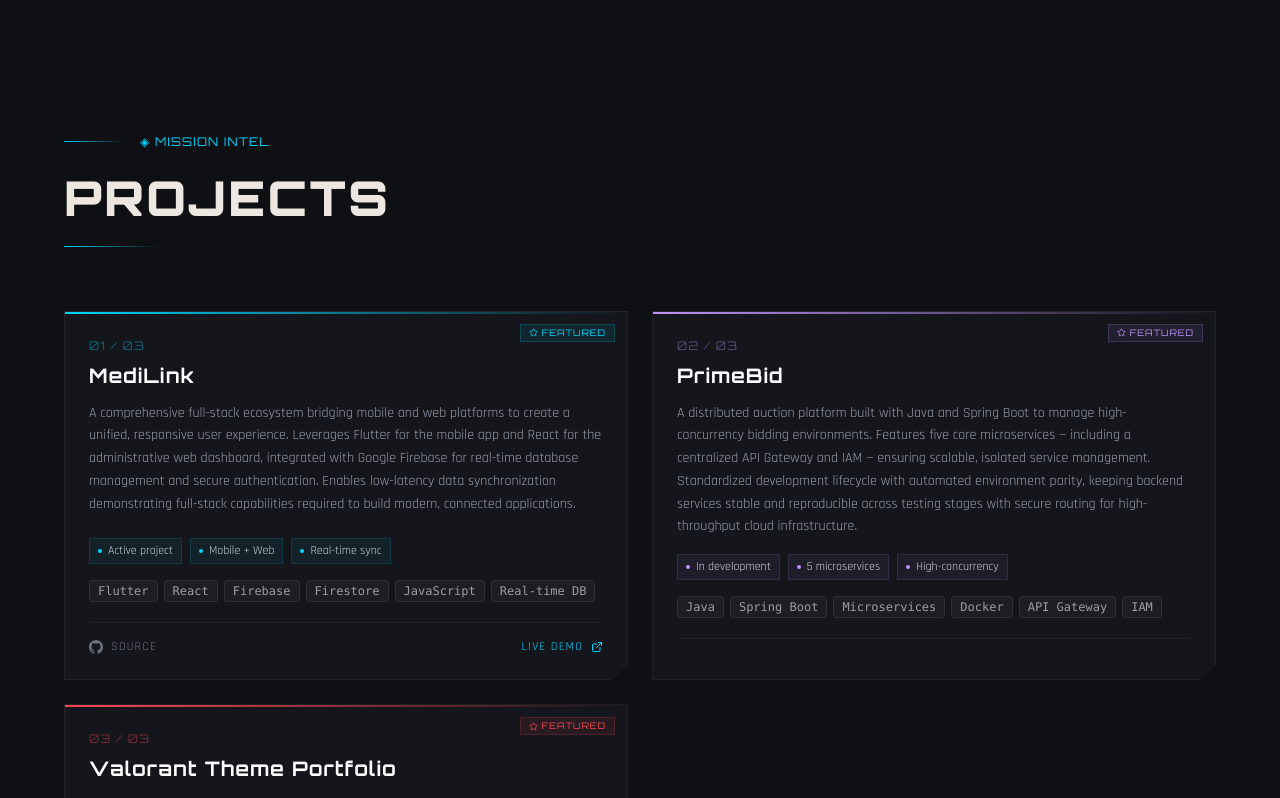
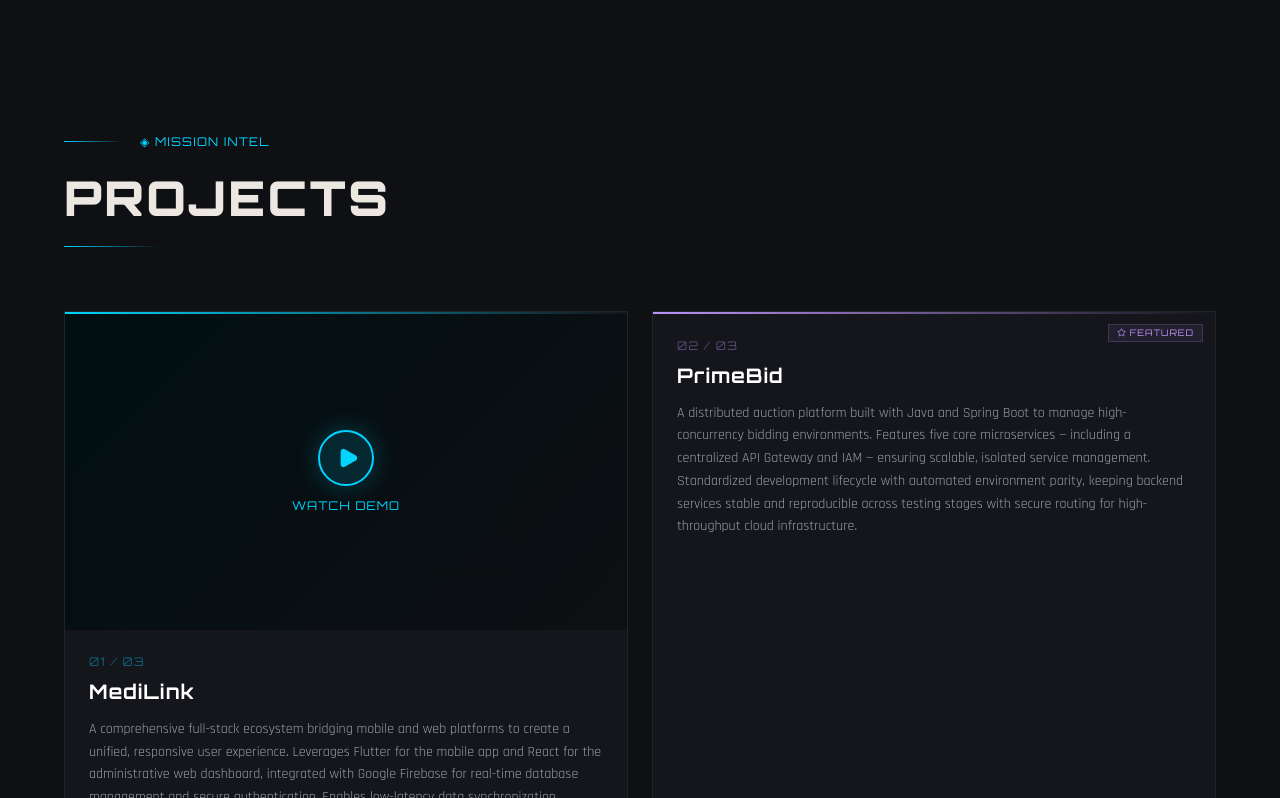
Before and after one commit to ImadCreates/my-portfolio, a React (Vite) app: page / in a window 1280 px wide. Shown: the part 3242-4040 px from the top of the page. Built offline with nearby package versions, Linux system fonts and the light colour scheme.

Commit message:
Add MediLink demo video to projects section
- Embed YouTube demo video on MediLink project card
- Video shows as a styled play button thumbnail, loads on click
- Added demo field to project data for scalability

```diff
--- a/src/components/ProjectsSection.jsx
+++ b/src/components/ProjectsSection.jsx
@@ -1,22 +1,14 @@
+import { useState } from 'react';
 import { motion } from 'framer-motion';
-import { ExternalLink, Star } from 'lucide-react';
+import { ExternalLink, Star, Play } from 'lucide-react';
 import { GithubIcon } from './Icons';
 import SectionHeader from './SectionHeader';
 import { projects } from '../data/portfolioData';
 
-export default function ProjectsSection() {
+function ProjectCard({ project, i }) {
+  const [showVideo, setShowVideo] = useState(false);
+
   return (
-    <section id="projects" className="relative py-32 px-6">
-      <div className="max-w-6xl mx-auto">
-        <SectionHeader
-          title="PROJECTS"
-          subtitle="MISSION INTEL"
-          color="#00d4ff"
-          icon="◈"
-        />
-
-        <div className="grid md:grid-cols-2 gap-6">
-          {projects.map((project, i) => (
     <motion.div
       key={i}
       initial={{ opacity: 0, y: 30 }}
@@ -56,13 +48,50 @@ export default function ProjectsSection() {
         </div>
       )}
 
+      {/* Demo Video */}
+      {project.demo && (
+        <div className="relative w-full bg-black" style={{ aspectRatio: '16/9' }}>
+          {showVideo ? (
+            <iframe
+              src={`${project.demo}?autoplay=1`}
+              title={`${project.title} Demo`}
+              className="w-full h-full"
+              allow="accelerometer; autoplay; clipboard-write; encrypted-media; gyroscope; picture-in-picture"
+              allowFullScreen
+              style={{ border: 'none' }}
+            />
+          ) : (
+            <button
+              type="button"
+              onClick={() => setShowVideo(true)}
+              className="w-full h-full flex flex-col items-center justify-center gap-3 group/play"
+              style={{ background: `linear-gradient(135deg, ${project.color}12, rgba(15,16,20,0.95))` }}
+            >
+              <div
+                className="flex items-center justify-center w-14 h-14 rounded-full transition-transform duration-200 group-hover/play:scale-110"
+                style={{
+                  background: `${project.color}20`,
+                  border: `2px solid ${project.color}`,
+                  boxShadow: `0 0 24px ${project.color}40`,
+                }}
+              >
+                <Play size={22} fill={project.color} style={{ color: project.color, marginLeft: 3 }} />
+              </div>
+              <span className="font-orbitron text-xs tracking-widest" style={{ color: project.color }}>
+                WATCH DEMO
+              </span>
+            </button>
+          )}
+        </div>
+      )}
+
       <div className="p-6 flex flex-col flex-1">
         {/* Project number */}
         <div
           className="font-orbitron text-xs tracking-widest mb-2 opacity-40"
           style={{ color: project.color }}
         >
-                  {String(i + 1).padStart(2, '0')} / {String(projects.length).padStart(2, '0')}
+          {String(i + 1).padStart(2, '0')} / {String(project.total).padStart(2, '0')}
         </div>
 
         {/* Title */}
@@ -143,6 +172,23 @@ export default function ProjectsSection() {
         </div>
       </div>
     </motion.div>
+  );
+}
+
+export default function ProjectsSection() {
+  return (
+    <section id="projects" className="relative py-32 px-6">
+      <div className="max-w-6xl mx-auto">
+        <SectionHeader
+          title="PROJECTS"
+          subtitle="MISSION INTEL"
+          color="#00d4ff"
+          icon="◈"
+        />
+
+        <div className="grid md:grid-cols-2 gap-6">
+          {projects.map((project, i) => (
+            <ProjectCard key={i} project={{ ...project, total: projects.length }} i={i} />
           ))}
         </div>
       </div>
--- a/src/data/portfolioData.js
+++ b/src/data/portfolioData.js
@@ -83,6 +83,7 @@ export const projects = [
     highlights: ["Active project", "Mobile + Web", "Real-time sync"],
     github: "https://github.com/ImadCreates/Medilink",
     live: "https://medilink-pied.vercel.app",
+    demo: "https://www.youtube.com/embed/KYjn9Eqjglw",
     color: "#00d4ff",
     featured: true,
   },
```
Lines whose indentation alone changed are shown as unchanged.
